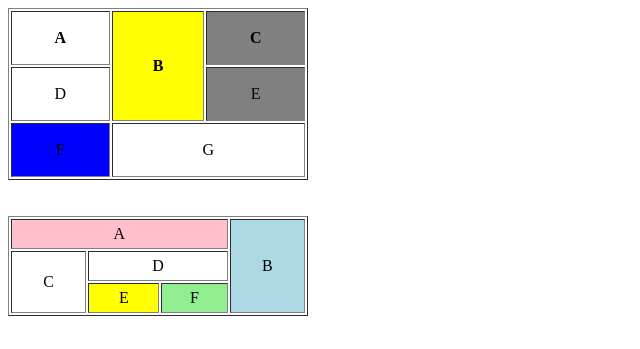
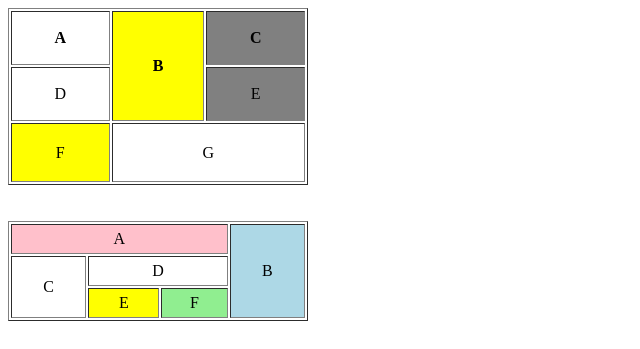
Before and after one commit to katonr32/Vataman-Dumitru-PAP1913, a plain HTML site: page 1.html in a window 1280 px wide. Shown: the top 349 px of the page, without its empty margins (0-640 px from the left). Drawn offline with Linux system fonts and the light colour scheme.

Commit message:
Doua linii modificate in fiecare fisier

```diff
--- a/1.html
+++ b/1.html
@@ -21,8 +21,8 @@
     </thead>
     <tbody align="center">
       <tr>
-        <td height="50px" bgcolor="blue">F</td>
-       <font color="blue"><td colspan="2">G</td></font>
+        <td height="55px" bgcolor="yellow">F</td>
+       <font color="green"><td colspan="2">G</td></font>
       </tr>
     </tbody>
     </table><br><br>
```
Also changed, not shown: 2.html (+2 -2 lines).
